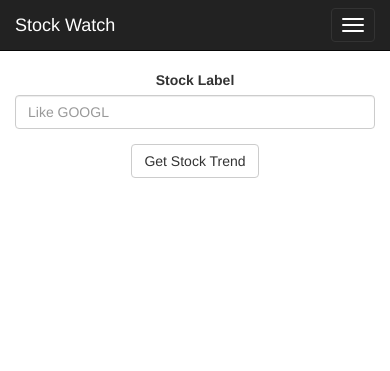
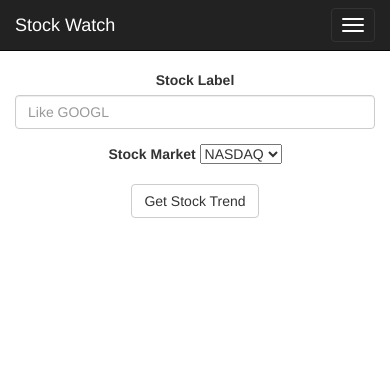
Before and after one commit to ArnavPuri/stocktrend, a plain HTML site: page index.html in a window 390 px wide. Drawn offline with nearby package versions, Linux system fonts and the light colour scheme.

Commit message:
added NSE and BSE

```diff
--- a/index.html
+++ b/index.html
@@ -68,6 +68,14 @@
                     <label for="name">Stock Label</label>
                     <input type="text" class="form-control stock-name" id="stock-name" placeholder="Like GOOGL">
                   </div>
+                  <div class="form-group">
+                    <label for="market">Stock Market</label>
+                    <select id="market">
+                        <option value="NASDAQ">NASDAQ</option>
+                        <option value="NS">NSE</option>
+                        <option value="BO">BSE</option>
+                    </select>
+                  </div>
                   <button type="submit" class="btn btn-default">Get Stock Trend</button>
                 </form>
                 <div id="results" style="display:none">
@@ -78,7 +86,7 @@
 
 
             </div>
-            <div class="col-lg-8 text-center" >
+            <div class="col-xs-12 col-lg-8 text-center" >
 
                 <canvas id="myChart" width="200" height="150"></canvas>
             </div>
@@ -190,10 +198,17 @@
 
         $('form').on('submit', function(e){
             e.preventDefault();
+            var queryMarket = $('#market option:selected').val();
             var queryStock = $('#stock-name').val();
+            if(queryMarket == 'NYSE'){
+
+            }else {
+                queryStock = queryStock +'.' + queryMarket;
+            }
             genQuery = "https://query.yahooapis.com/v1/public/yql?q=select%20*%20from%20yahoo.finance.quotes%20where%20symbol%20in%20(%22"+queryStock+"%22)&format=json&env=store%3A%2F%2Fdatatables.org%2Falltableswithkeys&callback=";
 
             var queryURL = 'https://query.yahooapis.com/v1/public/yql?q=select%20*%20from%20yahoo.finance.historicaldata%20where%20symbol%20%3D%20%22'+queryStock+'%22%20and%20startDate%20%3D%20%22'+startDate+'%22%20and%20endDate%20%3D%20%22'+ endDate+'%22&format=json&diagnostics=true&env=store%3A%2F%2Fdatatables.org%2Falltableswithkeys&callback=';
+            console.log(queryStock)
 //            var dataURL = encodeURIComponent('select * from yahoo.finance.historicaldata where symbol = "'+ queryStock +'" and startDate = "2017-04-14" and endDate  = "2017-04-14" &format=json&diagnostics=true&env=store://datatables.org/alltableswithkeys&callback="');
 
             $.getJSON(queryURL, chartCallback);
```
